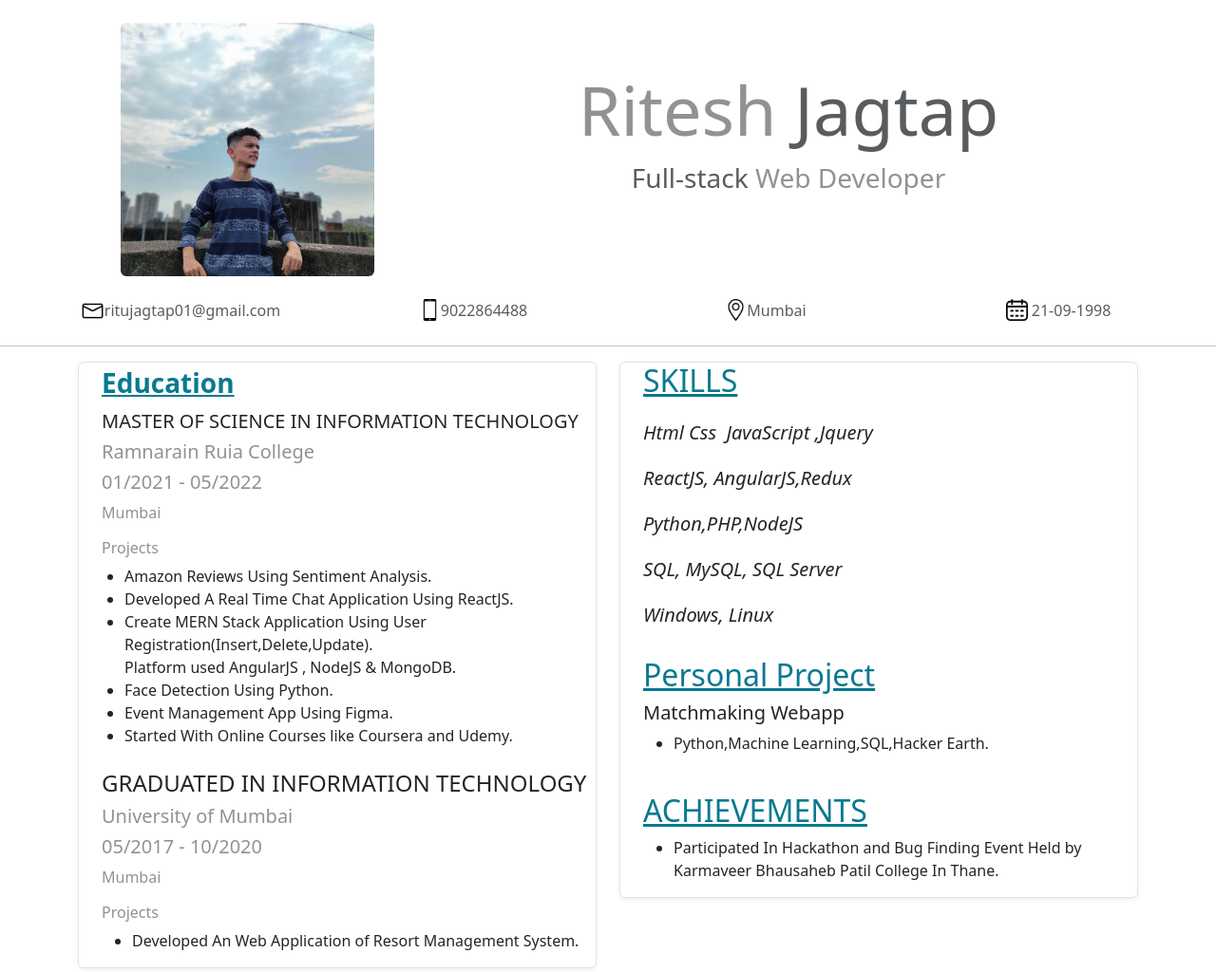
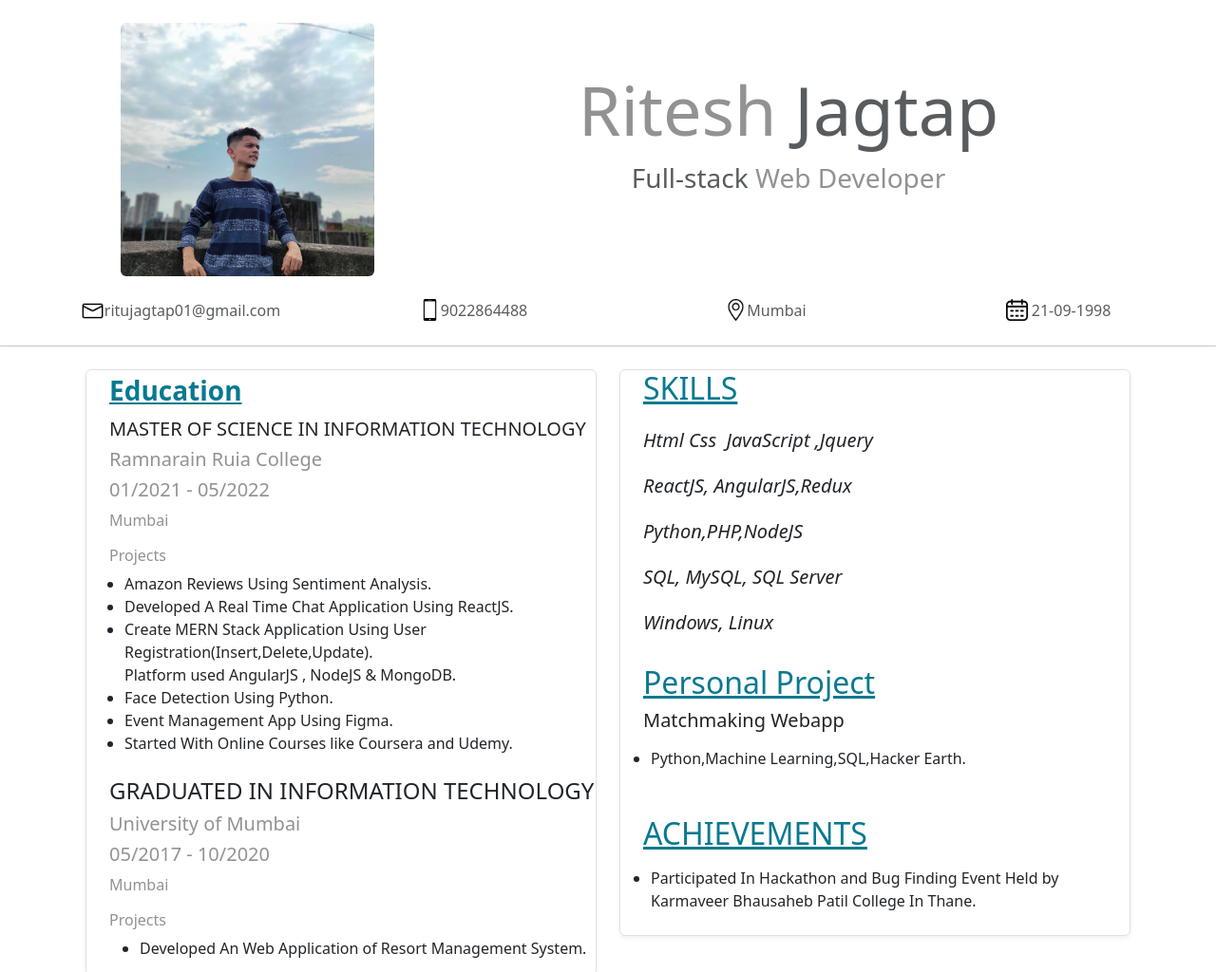
Before and after one commit to Ritesh227/resume, a plain HTML site: page index.html in a window 1280 px wide. Shown: the top 1024 px of the page at 95% size. Drawn offline with Linux system fonts and the light colour scheme.

Commit message:
card changes

```diff
--- a/index.html
+++ b/index.html
@@ -57,7 +57,7 @@
 
 <!-- add card  -->
 <div class="container">
-    <div class="row mb-2">
+    <div class="row mb-2 p-2">
         <div class="col-md-6">
             <div class="row g-0 border rounded overflow-hidden flex-md-row mb-4 shadow-sm h-md-250 position-relative">
                 <div class="col ps-4 d-flex flex-column position-static">
@@ -69,7 +69,7 @@
                     <h5 class=" text-body-tertiary">01/2021 - 05/2022</h5>
                     <p class=" text text-body-tertiary">Mumbai</p>
                     <h6 class=" text-body-tertiary">Projects</h6>
-                    <ul class="list-group ps-4">
+                    <ul class="list-group ps-3">
                         <li>Amazon Reviews Using Sentiment Analysis.</li>
                         <li>Developed A Real Time Chat Application Using
                             ReactJS.</li>
@@ -119,11 +119,11 @@
                     </div>
                     <h2 class="text-decoration-underline text-info-emphasis mt-4">Personal Project</h2>
                     <h5>Matchmaking Webapp</h5>
-                    <ul>
+                    <ul class="p-2">
                         <li>Python,Machine Learning,SQL,Hacker Earth.</li>
                     </ul>
                     <h2 class="text-decoration-underline text-info-emphasis mt-4">ACHIEVEMENTS</h2>
-                    <ul>
+                    <ul class="p-2">
                         <li>Participated In Hackathon and Bug Finding Event
                             Held by Karmaveer Bhausaheb Patil College In
                             Thane.</li>
```
